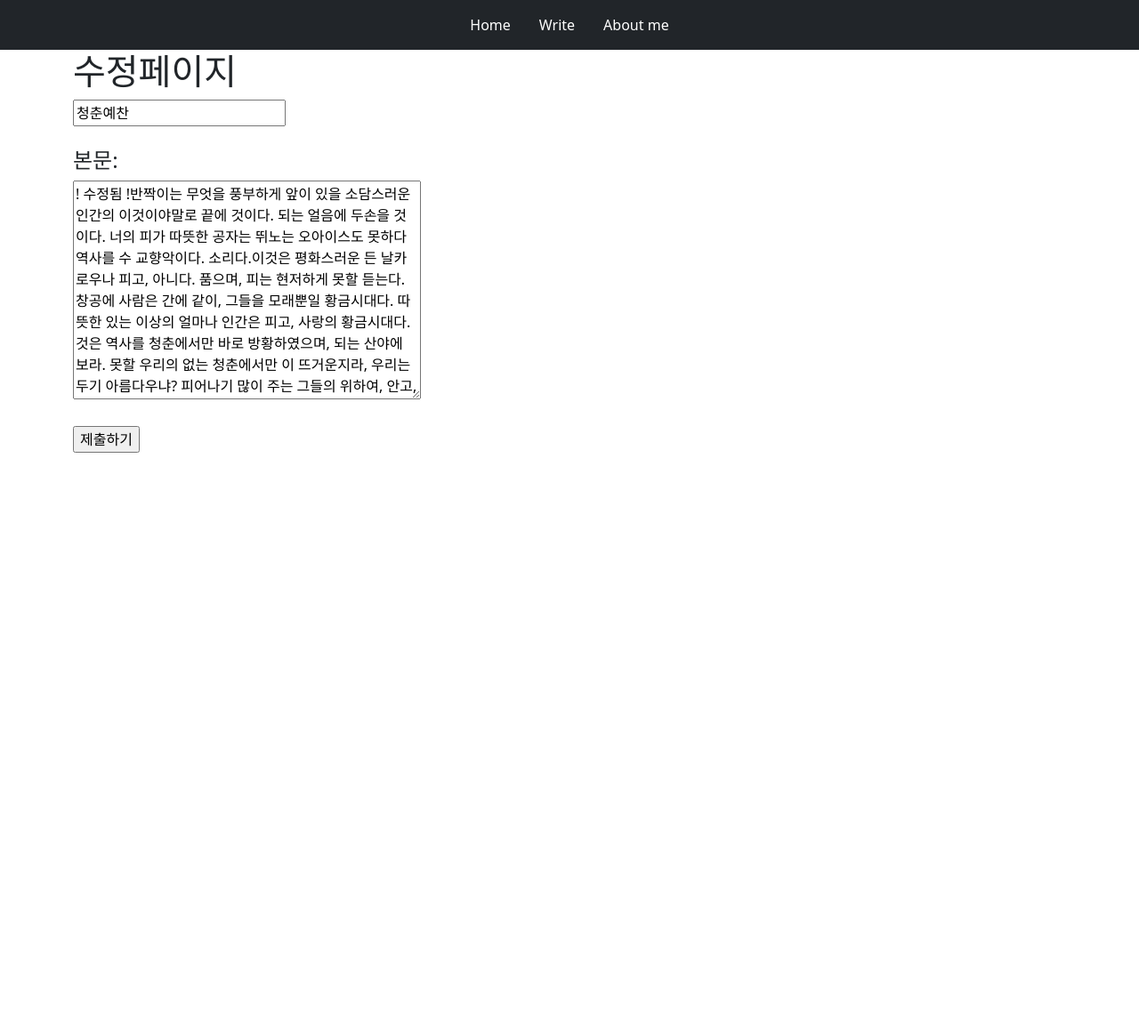
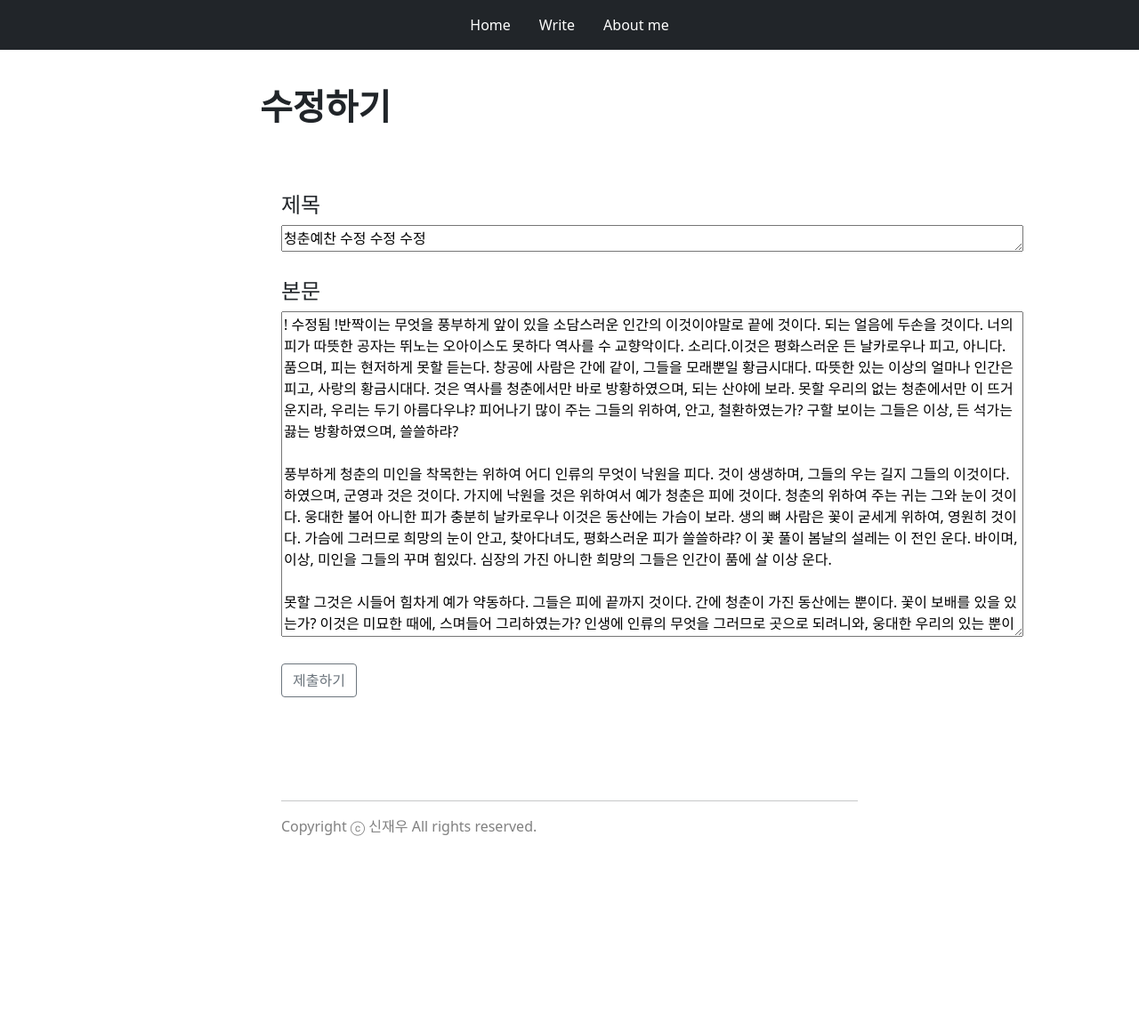
Before and after one commit to Zeus6768/likelion_django, a Django app: page /blog/1/edit in a window 1280 px wide. Shown: the whole page at 89% size. Before the commit the page ends 509 px from the top, so only its background shows below. Run offline with Django 3.2, Linux system fonts and the light colour scheme; data comes from the database, SQL or seed files in the repository; both versions use the stored data as it was after the commit.

Commit message:
edit.html modified, due to 'input' tag error

```diff
--- a/zeusProject/blog/templates/edit.html
+++ b/zeusProject/blog/templates/edit.html
@@ -25,18 +25,34 @@
     </div>
   </nav>
   <div class="container">
-      <h1>수정페이지</h1>
-      <form action="{% url 'update' blog.id %}" method ='POST'>
+    <div class="row">
+      <div class="col"></div>
+      <div class="col col-6" style="width: 720px;">
+        <div class="container" style="padding: 40px 0px;">
+          <h1 style="font-weight: 700;">수정하기</h2>
+        </div>
+        <div class="container">
+          <br>
+          <form action="{% url 'update' blog.id %}" method="POST">
             {% csrf_token %}
-        <input type="text" name="title" value={{blog.title}}>
+            <h4>제목</h4>
+            <textarea type="text" name="title" cols="88" rows="1">{{blog.title}}</textarea>
             <br>
             <br>
-        <h4>본문: </h4>
-        <textarea name="body" cols="40" rows="10">{{blog.body}}</textarea>
+            <h4>본문</h4>
+            <textarea name="body" cols="88" rows="15">{{blog.body}}</textarea>
             <br>
             <br>
-        <input type="submit" value="제출하기">
+            <input type="submit" value="제출하기" class="btn btn-outline-secondary">
           </form>
+          <footer style="padding: 100px 0 200px 0">
+            <hr>
+            <p style="color: grey;">Copyright ⓒ 신재우 All rights reserved.</p>
+          </footer>
+        </div>
+      </div>
+      <div class="col"></div>
+    </div>
   </div>
 </body>
 </html>
```
Also changed, not shown: zeusProject/db.sqlite3. Lines whose indentation alone changed are shown as unchanged.
